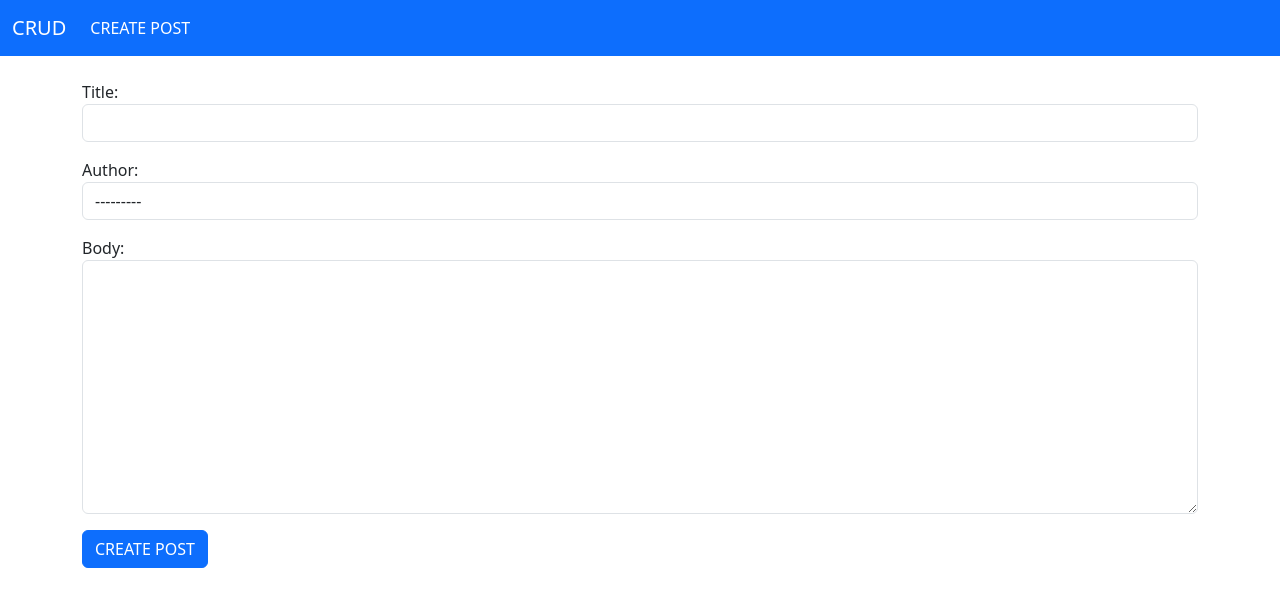
After one commit to xkadzama/examDjango, a Django app: page //create in a window 1280 px wide. The commit adds this page. Shown: the top 607 px of the page. Run offline with Django 4.2, Linux system fonts and the light colour scheme; data comes from the database, SQL or seed files in the repository; both versions use the stored data as it was after the commit.

Commit message:
add "C" | create posts on the site

```diff
--- /dev/null
+++ b/ablogx/blog/forms.py
@@ -0,0 +1,14 @@
+from django import forms
+from .models import Post
+
+
+class PostForms(forms.ModelForm):
+    class Meta:
+        model = Post
+        fields = ('title', 'author', 'body')
+
+        widgets = {
+            'title': forms.TextInput(attrs={'class':'form-control'}),
+            'author': forms.Select(attrs={'class':'form-control'}),
+            'body': forms.Textarea(attrs={'class':'form-control'}),
+        }
--- a/ablogx/blog/models.py
+++ b/ablogx/blog/models.py
@@ -1,6 +1,6 @@
 from django.db import models
 from django.contrib.auth.models import User
-
+from django.urls import reverse
 
 class Post(models.Model):
     title = models.CharField(max_length=255)
@@ -10,3 +10,7 @@ class Post(models.Model):
 
     def __str__(self) -> str:
         return self.title + ' @' + str(self.author)
+
+
+    def get_absolute_url(self):
+        return reverse('home-page')
--- a/ablogx/blog/templates/base.html
+++ b/ablogx/blog/templates/base.html
@@ -16,7 +16,7 @@
           <div class="collapse navbar-collapse" id="navbarSupportedContent">
             <ul class="navbar-nav me-auto mb-2 mb-lg-0">
               <li class="nav-item">
-                <a class="nav-link" href="#" style="color:white">Link</a>
+                <a class="nav-link" href="{% url 'create-post-page' %}" style="color:white">CREATE POST</a>
               </li>
 
 
--- /dev/null
+++ b/ablogx/blog/templates/create.html
@@ -0,0 +1,14 @@
+{% extends 'base.html' %}
+
+
+{% block content %}
+
+<div class="form-group">
+<form method="POST">
+    {% csrf_token %}
+    {{ form.as_p }}
+    <button class="btn btn-primary">CREATE POST</button>
+</form>
+</div>
+
+{% endblock %}
--- a/ablogx/blog/urls.py
+++ b/ablogx/blog/urls.py
@@ -1,8 +1,9 @@
 from django.urls import path
-from .views import HomePage, DetailPostView
+from .views import HomePage, DetailPostView, CreatePostView
 
 
 urlpatterns = [
     path('', HomePage.as_view(), name='home-page'),
     path('/detail/<int:pk>', DetailPostView.as_view(), name='detail-post-page'),
+    path('/create', CreatePostView.as_view(), name='create-post-page'),
 ]
--- a/ablogx/blog/views.py
+++ b/ablogx/blog/views.py
@@ -1,7 +1,7 @@
 from django.shortcuts import render
-from django.views.generic import ListView, DetailView
+from django.views.generic import ListView, DetailView, CreateView
 from .models import Post
-
+from .forms import PostForms
 
 class HomePage(ListView):
     model = Post
@@ -11,3 +11,9 @@ class HomePage(ListView):
 class DetailPostView(DetailView):
     model = Post
     template_name = 'detail.html'
+
+
+class CreatePostView(CreateView):
+    model = Post
+    form_class = PostForms
+    template_name = 'create.html'
```
Also changed, not shown: ablogx/db.sqlite3.
